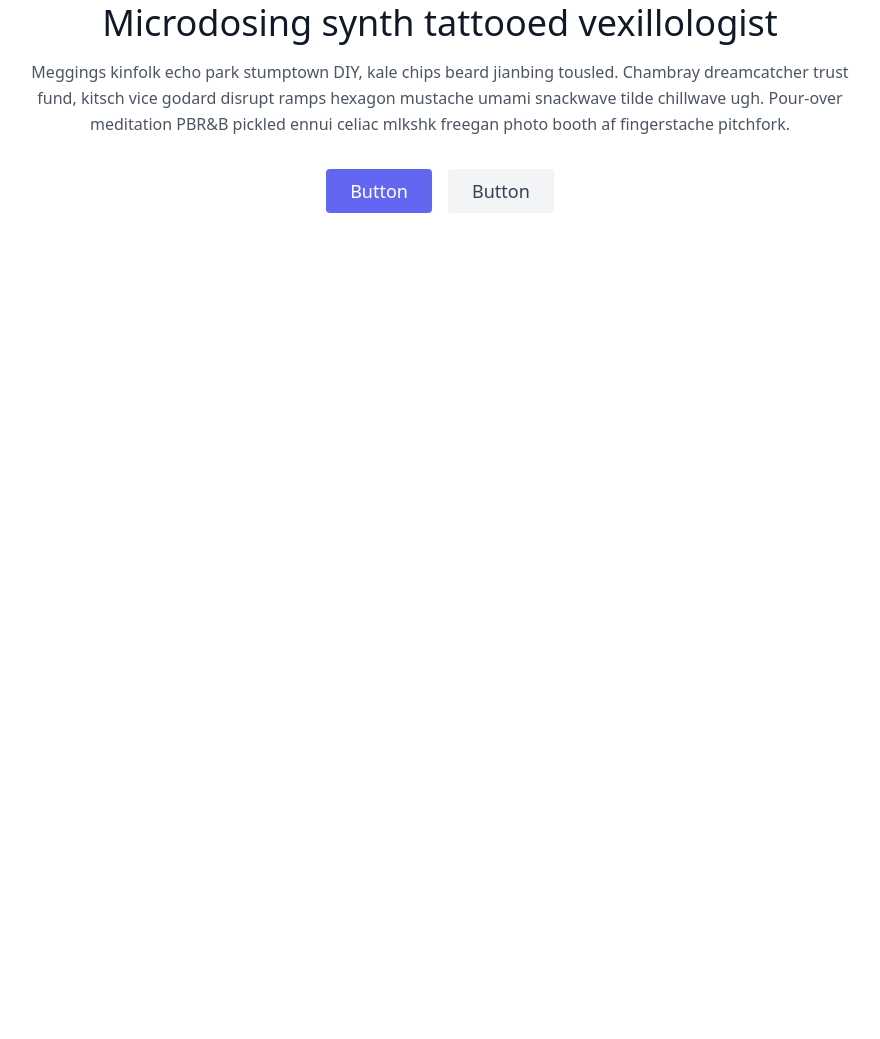
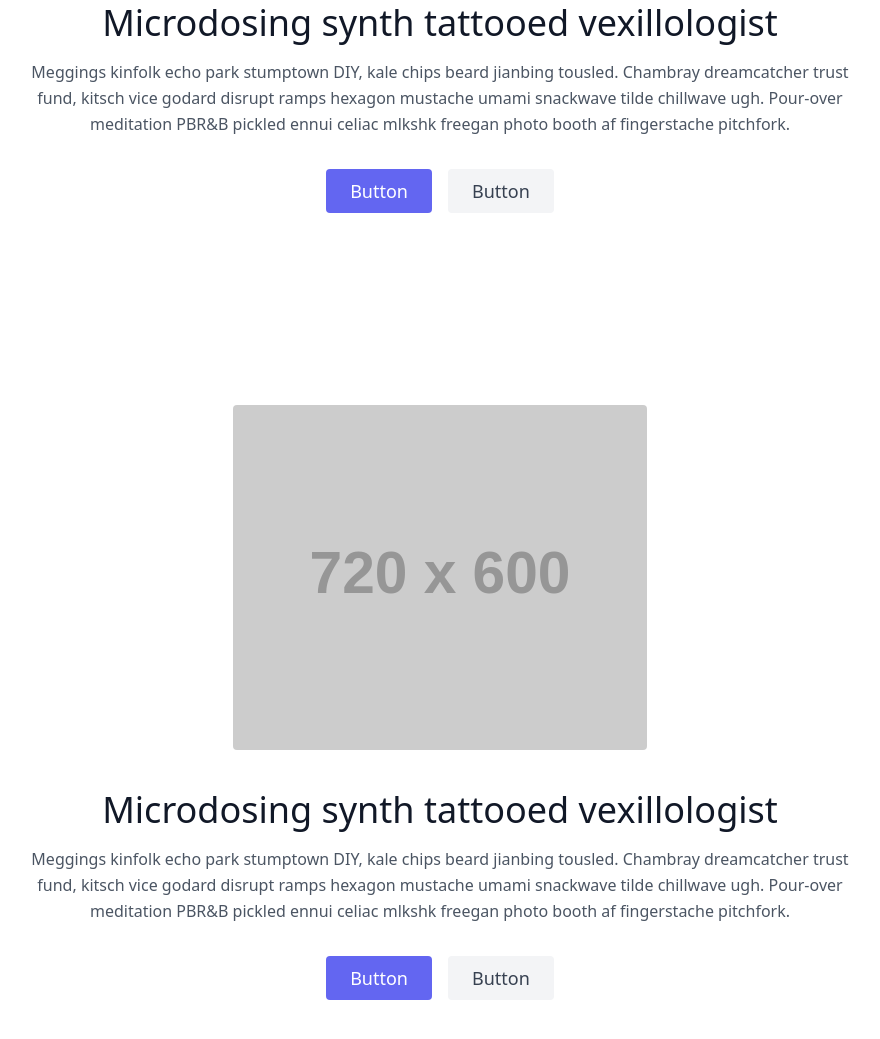
Before and after one commit to Ashutosh-JavaDev/PrarambhEdu, a website: page Public/index.html in a window 1280 px wide. Shown: the part 557-1596 px from the top of the page, without its empty margins (200-1080 px from the left). Before the commit the page ends 866 px from the top, so only its background shows below. Drawn offline with nearby package versions, Linux system fonts and the light colour scheme; placeholder pictures from the web are drawn by us.

Commit message:
Educatas

```diff
--- a/Public/index.html
+++ b/Public/index.html
@@ -44,5 +44,20 @@
           </div>
         </div>
       </section>
+      <!--  -->
+      <section class="text-gray-600 body-font">
+        <div class="container mx-auto flex px-5 py-24 items-center justify-center flex-col">
+          <img class="lg:w-2/6 md:w-3/6 w-5/6 mb-10 object-cover object-center rounded" alt="hero" src="https://dummyimage.com/720x600">
+          <div class="text-center lg:w-2/3 w-full">
+            <h1 class="title-font sm:text-4xl text-3xl mb-4 font-medium text-gray-900">Microdosing synth tattooed vexillologist</h1>
+            <p class="mb-8 leading-relaxed">Meggings kinfolk echo park stumptown DIY, kale chips beard jianbing tousled. Chambray dreamcatcher trust fund, kitsch vice godard disrupt ramps hexagon mustache umami snackwave tilde chillwave ugh. Pour-over meditation PBR&amp;B pickled ennui celiac mlkshk freegan photo booth af fingerstache pitchfork.</p>
+            <div class="flex justify-center">
+              <button class="inline-flex text-white bg-indigo-500 border-0 py-2 px-6 focus:outline-none hover:bg-indigo-600 rounded text-lg">Button</button>
+              <button class="ml-4 inline-flex text-gray-700 bg-gray-100 border-0 py-2 px-6 focus:outline-none hover:bg-gray-200 rounded text-lg">Button</button>
+            </div>
+          </div>
+        </div>
+      </section>
+
 </body>
 </html>
```
